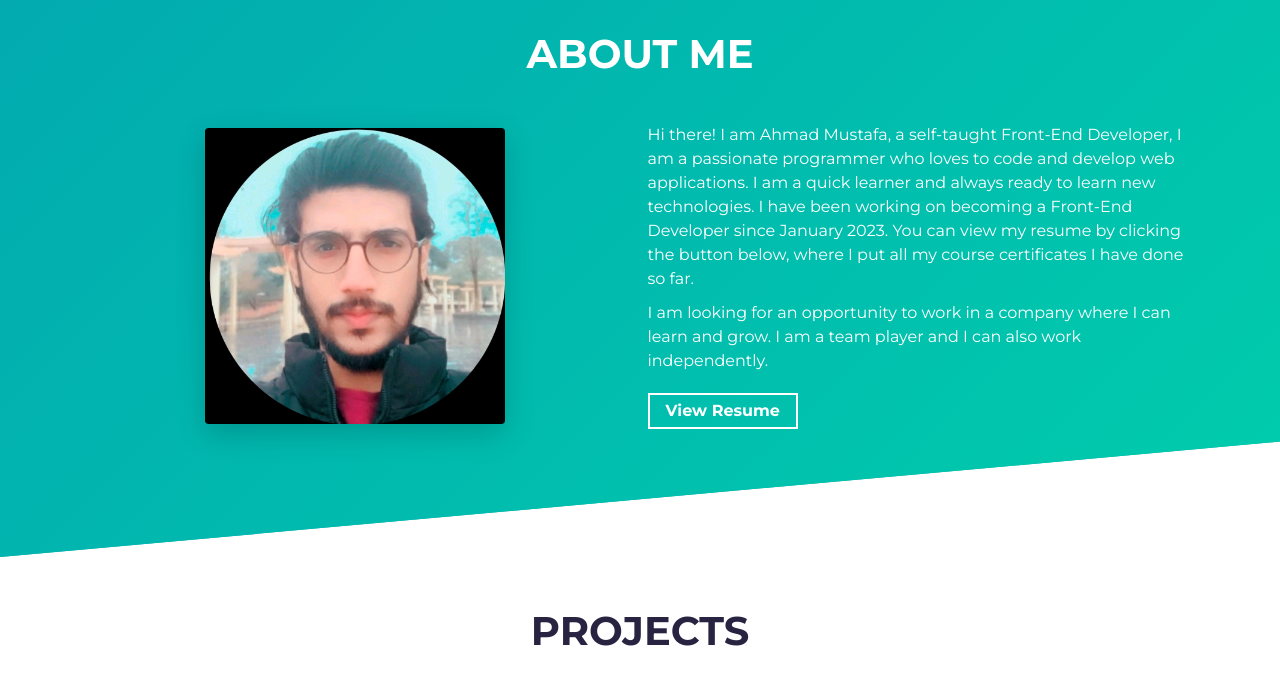
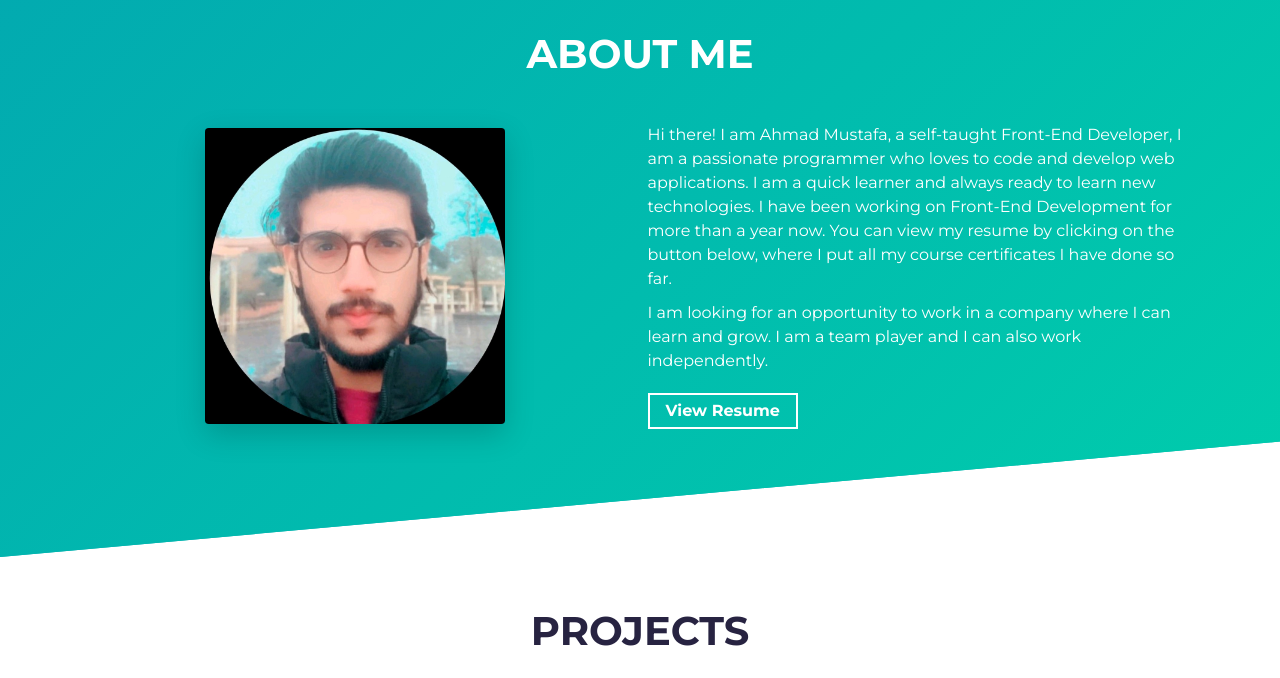
Before and after one commit to ARMustafa/Portfolio, a website built with Parcel: page src/index.html in a window 1280 px wide. Shown: the part 820-1498 px from the top of the page. Built offline with nearby package versions, Linux system fonts and the light colour scheme.

Commit message:
edititng about me

```diff
--- a/src/index.html
+++ b/src/index.html
@@ -79,8 +79,8 @@
                 Hi there! I am Ahmad Mustafa, a self-taught Front-End Developer,
                 I am a passionate programmer who loves to code and develop web applications.
                 I am a quick learner and always ready to learn new technologies.
-                I have been working on becoming a Front-End Developer since January 2023.
-                You can view my resume by clicking the button below, where I put all my course certificates I have done so far.
+                I have been working on Front-End Development for more than a year now.
+                You can view my resume by clicking on the button below, where I put all my course certificates I have done so far.
               </p>
               <p class="about-wrapper__info-text">
                 I am looking for an opportunity to work in a company where I can learn and grow.
```
